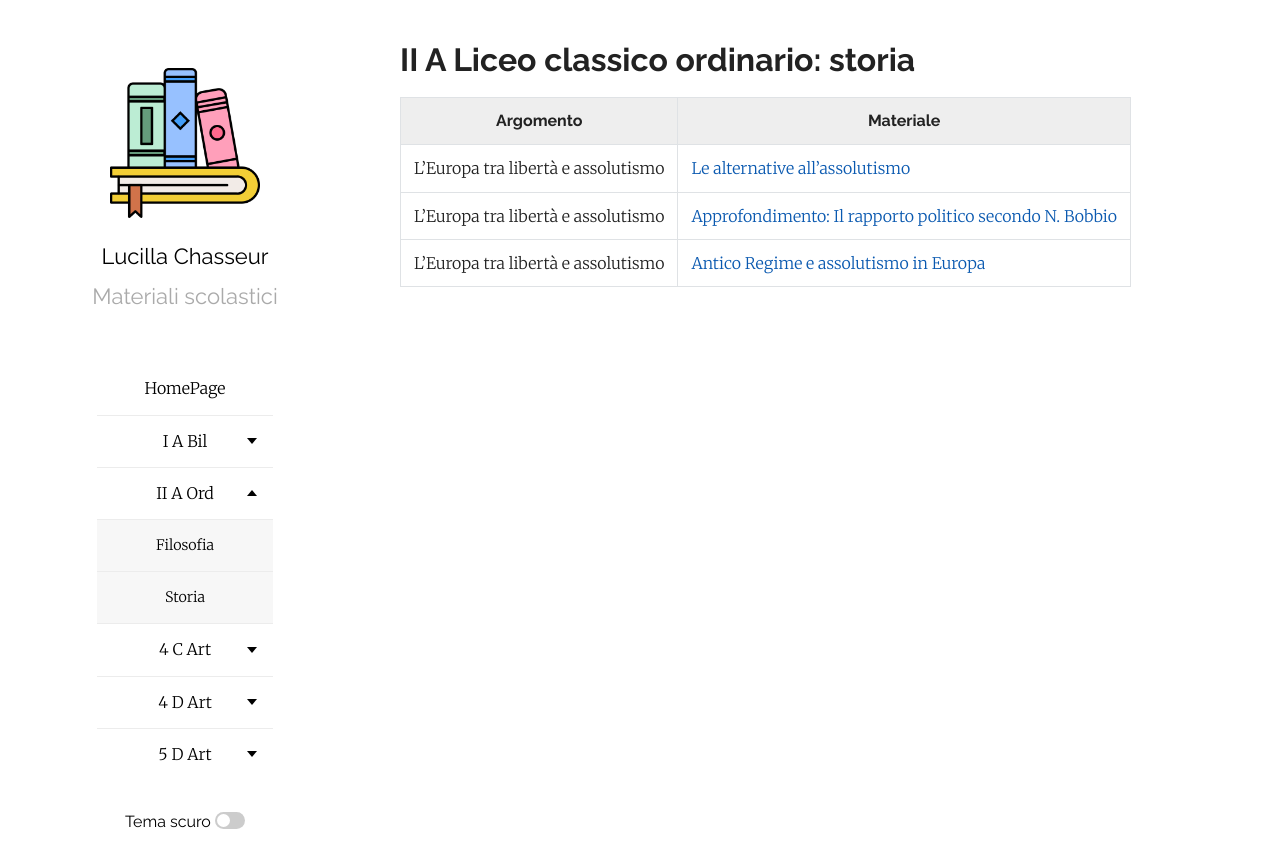
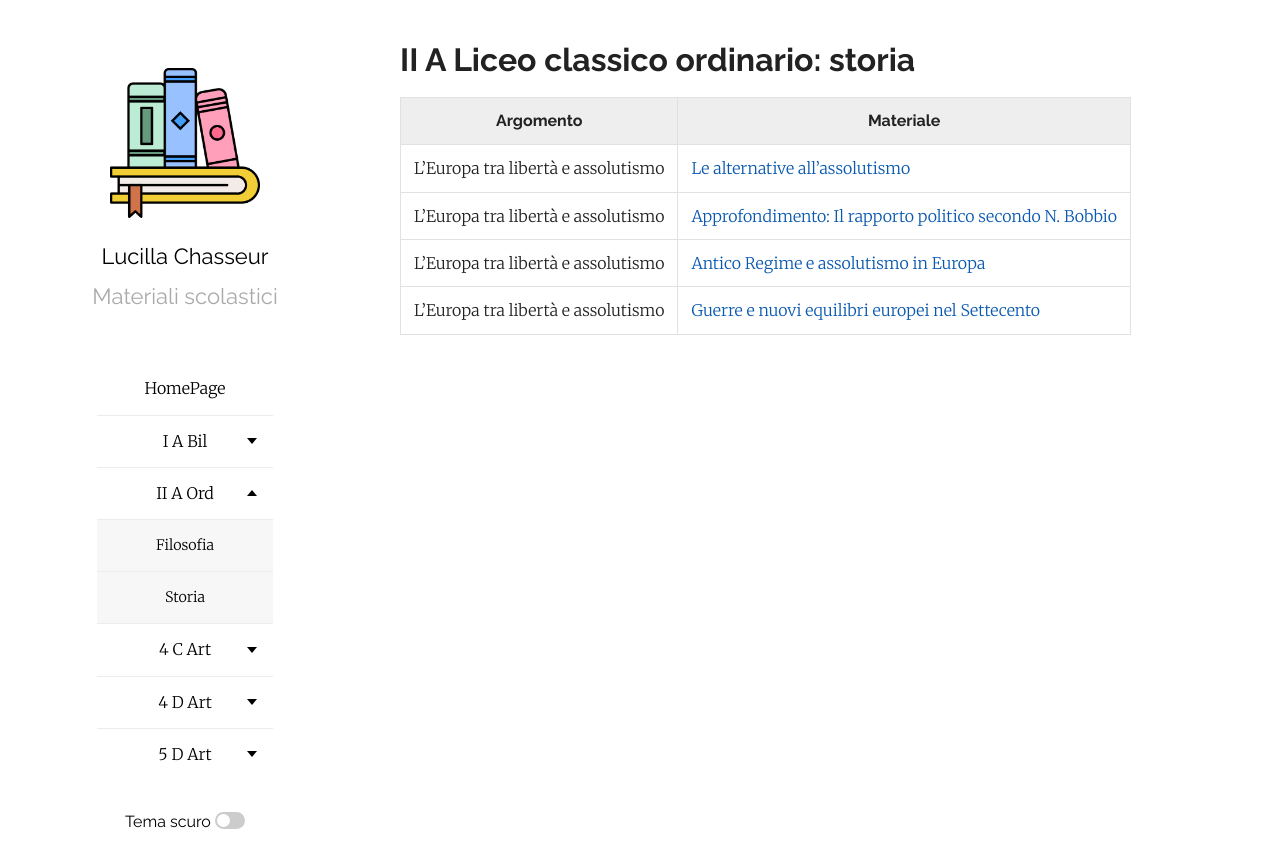
Before and after one commit to efemeridi/efemeridi.github.io, a Jekyll site: the page built from 2a_ord_storia.md, in a window 1280 px wide. Shown: the top 868 px of the page. Built offline with Jekyll 4.4.1, drawn with Linux system fonts in a browser that asks for light colours; our own code applies the rules of GitHub Pages for plain Markdown files.

Commit message:
Add new link for 18th-century European conflicts

```diff
--- a/2a_ord_storia.md
+++ b/2a_ord_storia.md
@@ -8,3 +8,4 @@ layout: page
 |L'Europa tra libertà e assolutismo | [Le alternative all'assolutismo](/materiali/II_A_ord/storia/02_vol_2_alternative_all_assolutismo.pdf)
 |L'Europa tra libertà e assolutismo | [Approfondimento: Il rapporto politico secondo N. Bobbio](/materiali/II_A_ord/storia/03_BOBBIO_IL_RAPPORTO_POLITICO.pdf)
 |L'Europa tra libertà e assolutismo | [Antico Regime e assolutismo in Europa](/materiali/II_A_ord/storia/01_antico_regime_assolutismo.pdf/)
+|L'Europa tra libertà e assolutismo | [Guerre e nuovi equilibri europei nel Settecento](/materiali/II_A_ord/storia/01_antico_regime_assolutismo.pdf/)
```
